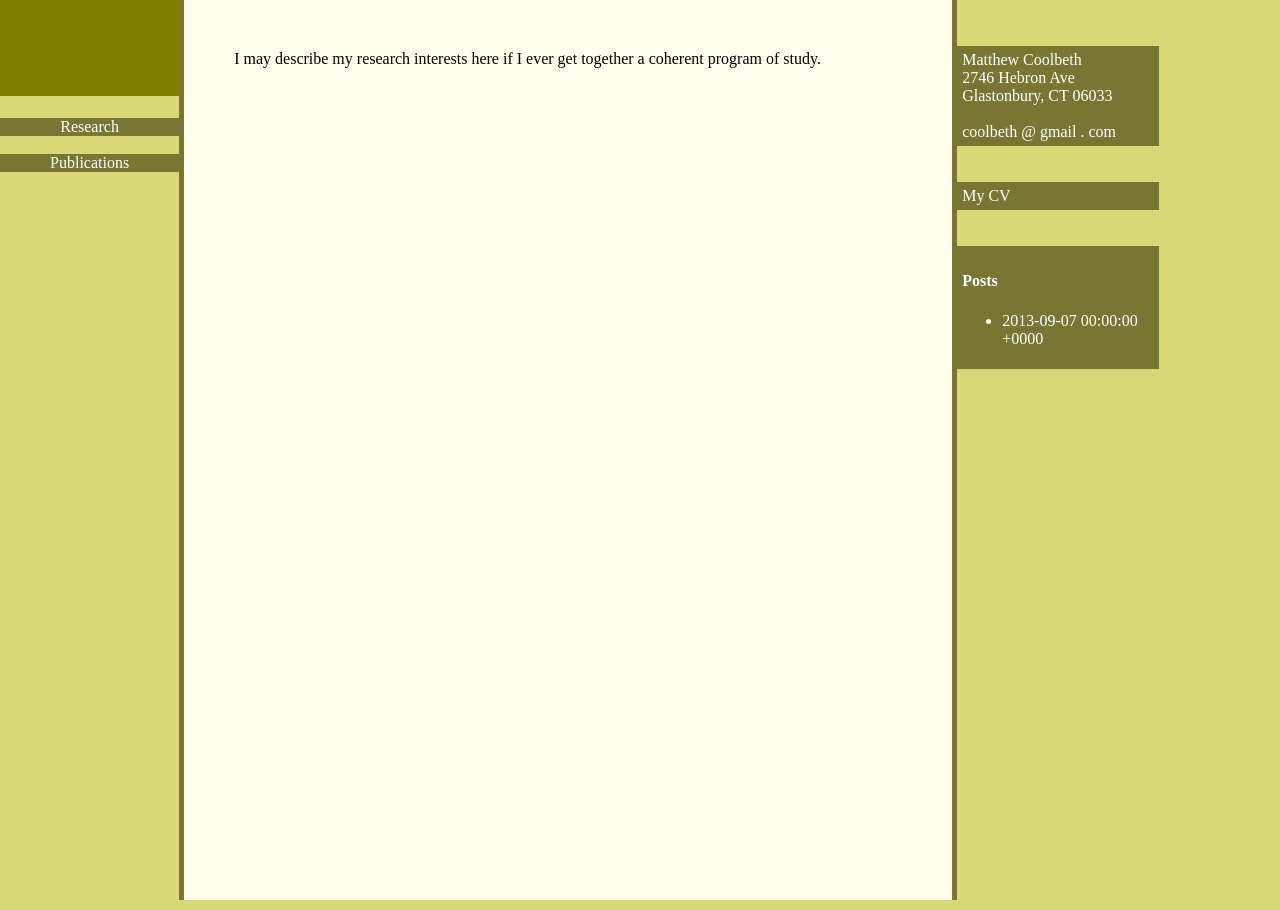
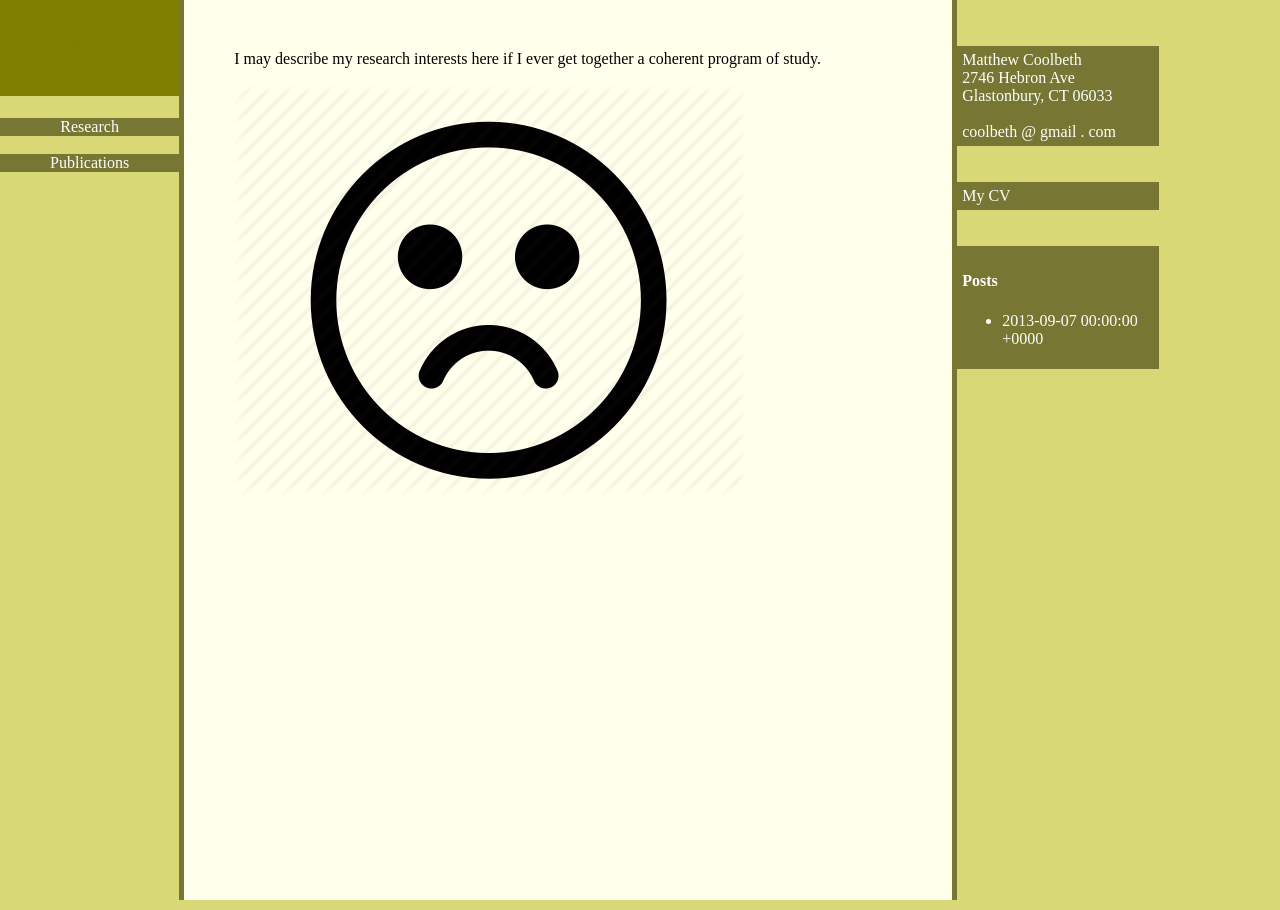
Before and after one commit to mac01021/mac01021.github.io, a Jekyll site: the page built from research.md, in a window 1280 px wide. Built offline with Jekyll 4.4.1, drawn with Linux system fonts in a browser that asks for light colours; Markdown is read by kramdown in place of the engine named in the settings.

Commit message:
Update research.md

```diff
--- a/research.md
+++ b/research.md
@@ -5,3 +5,5 @@ title: Research Interests
 
 I may describe my research interests here if I ever get together a coherent
 program of study.
+
+<img align="center" src="img/smiley-sad-face-icon-15.png" alt="..." />
```
